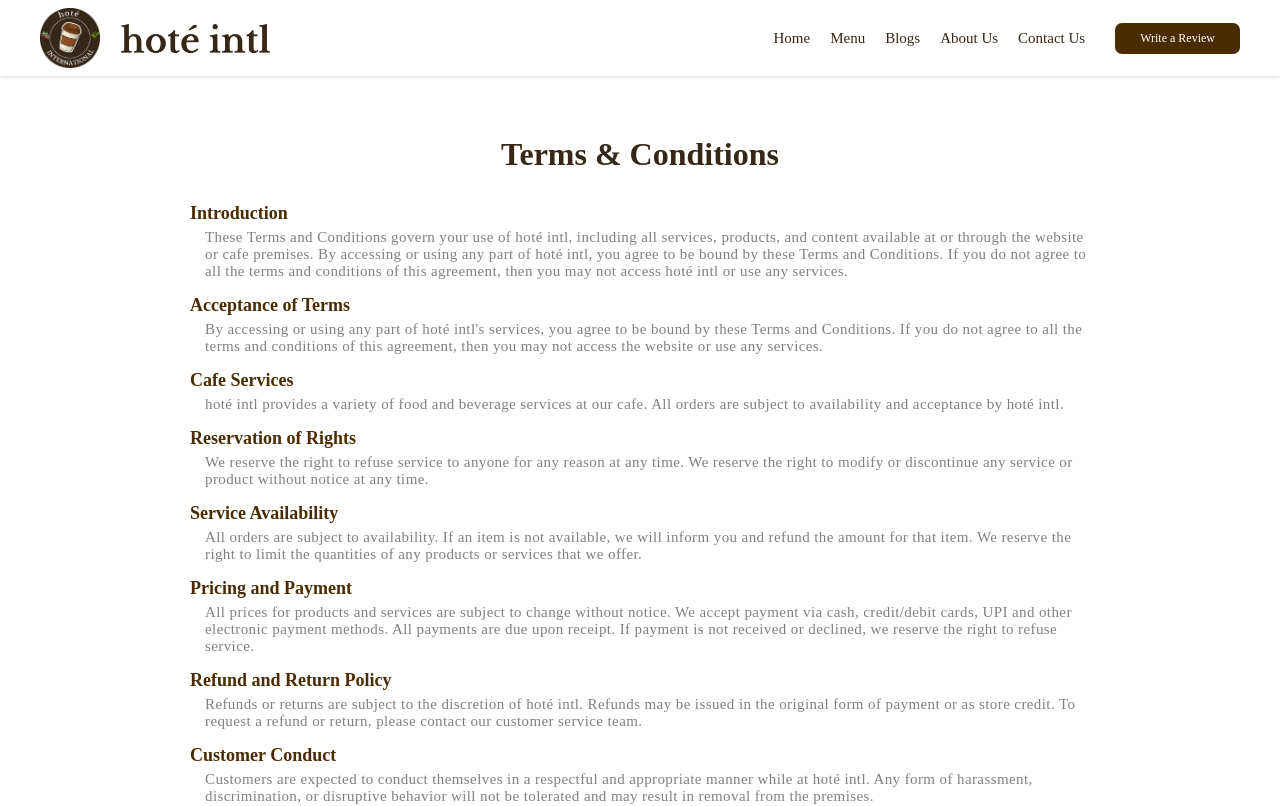
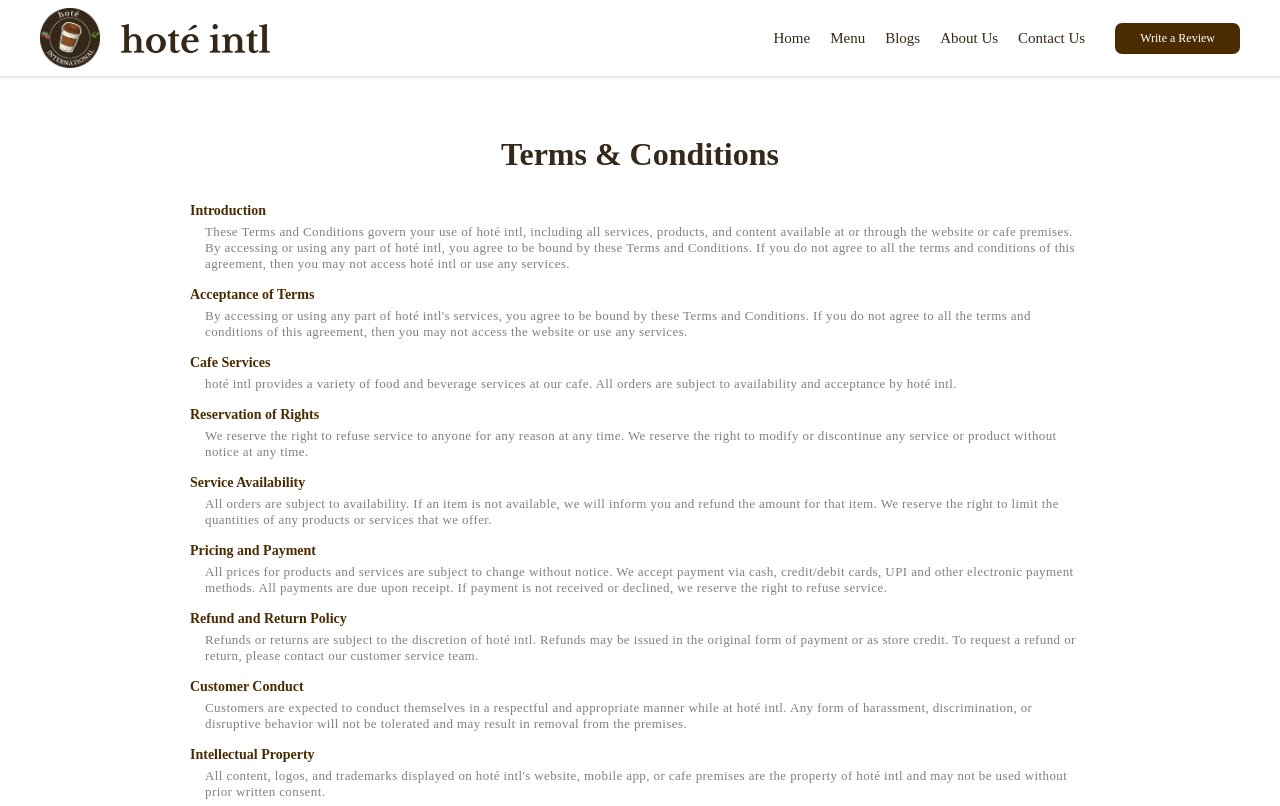
Before and after one commit to safvanms/hote, a React (Create React App) app: page /terms-and-condition in a window 1280 px wide. Shown: the top 806 px of the page. Built offline with nearby package versions, Linux system fonts and the light colour scheme; the HTML template or start-up script is replaced by a standard one; a web font is replaced by a local one.

Commit message:
term and conditions and privacy added

```diff
--- a/src/components/PrivacyPolicy/privacyPolicy.css
+++ b/src/components/PrivacyPolicy/privacyPolicy.css
@@ -17,13 +17,13 @@
 
   .privacy_policy_content h2 {
     color: var(--coffee);
-    font-size: 18px;
+    font-size: 14px;
     margin: 10px 0 5px 0;
   }
 
   .privacy_policy_content p {
     color: gray;
-    font-size: 15px;
+    font-size: 13px;
     margin-left: 15px;
     letter-spacing: 0.4px;
   }
--- a/src/components/TermsAndConditions/termsAndConditions.css
+++ b/src/components/TermsAndConditions/termsAndConditions.css
@@ -17,13 +17,13 @@
 
 .t_and_c_content h2 {
   color: var(--coffee);
-  font-size: 18px;
+  font-size: 14px;
   margin: 10px 0 5px 0;
 }
 
 .t_and_c_content p {
   color: gray;
-  font-size: 15px;
+  font-size: 13px;
   margin-left: 15px;
   letter-spacing: 0.4px;
 }
```
